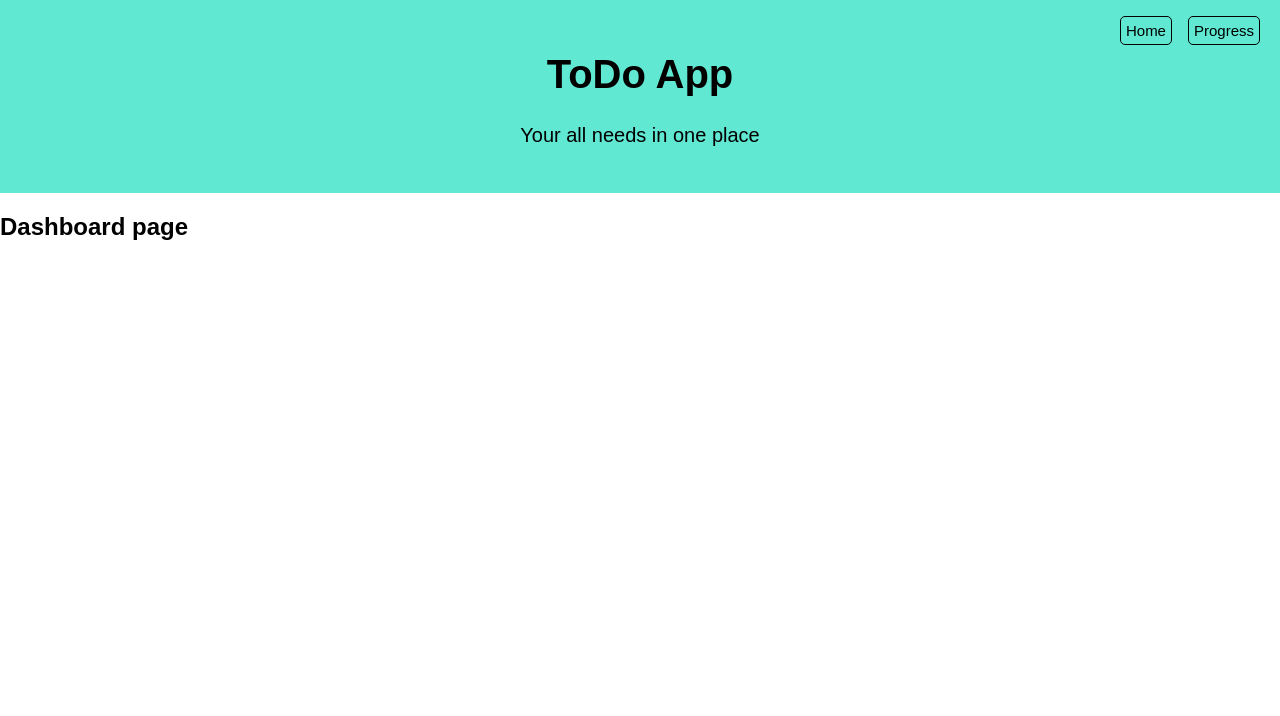
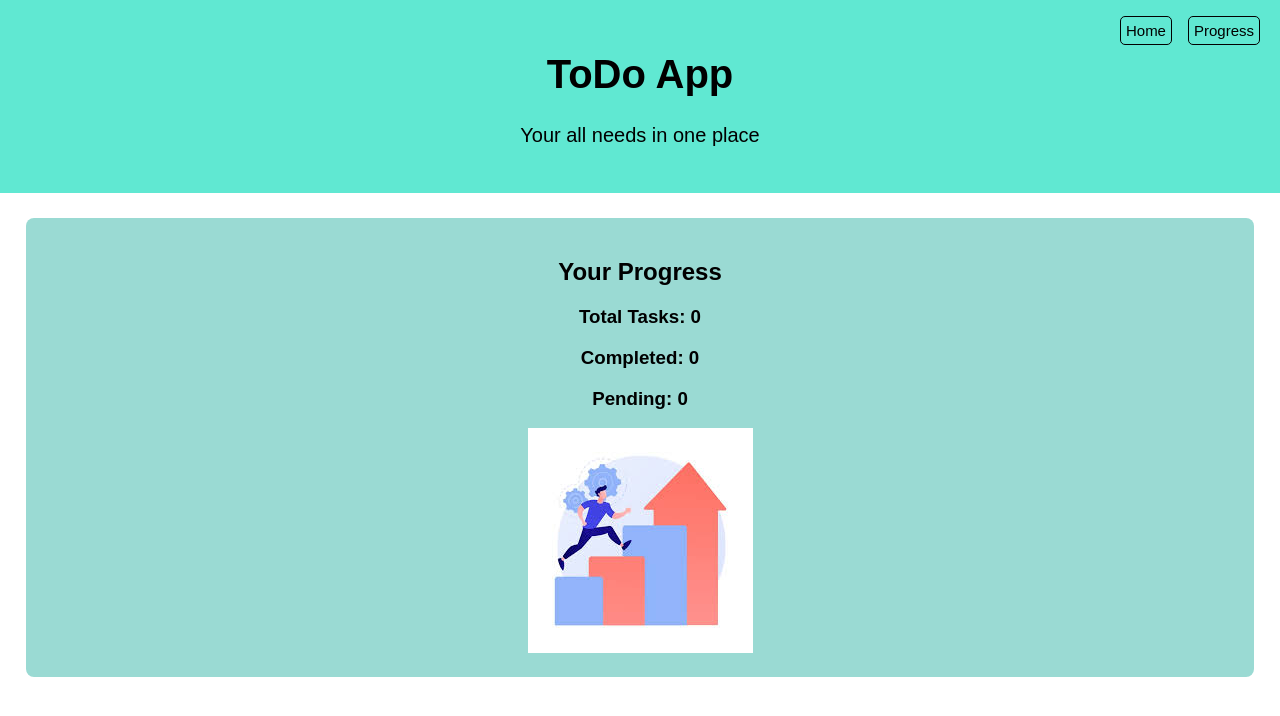
Before and after one commit to Mahashwe/react-project, a React (Create React App) app in the folder todo-app/: page /progress in a window 1280 px wide. Shown: the top 716 px of the page. Built offline with nearby package versions, Linux system fonts and the light colour scheme.

Commit message:
feat: integrate dashboard component and enhance task management with routing

```diff
--- a/todo-app/src/App.tsx
+++ b/todo-app/src/App.tsx
@@ -1,17 +1,32 @@
 import React from 'react';
 import './App.css';
+import Main from './Components/main';
+import Dashboard from './Components/dashboard';
 import { Routes, Route } from "react-router-dom";
 import Head from './Components/title';
-import Main from './Components/main';
+import { useState } from 'react';
+
+
+type Task = {
+  id: number;
+  title: string;
+  completed: boolean;
+};
 
 function App() {
+  const [tasks, setTasks] = useState<Task[]>([]);
   return (
     <>
       <Head />
-
       <Routes>
-        <Route path="/" element={<Main />} />
-        <Route path="/progress" element={<h2>Dashboard page</h2>} />
+        <Route
+          path="/"
+          element={<Main tasks={tasks} setTasks={setTasks} />}
+        />
+        <Route
+          path="/progress"
+          element={<Dashboard tasks={tasks} />}
+        />
       </Routes>
     </>
   );
--- /dev/null
+++ b/todo-app/src/Components/dashboard.tsx
@@ -0,0 +1,40 @@
+import React, { useEffect } from "react";
+import "./style.css"
+import download from "../assets/download.jpg"
+
+type Task = {
+    id: number;
+    title: string;
+    completed: boolean;
+};
+
+type DashboardProps = {
+    tasks: Task[];
+};
+
+const allDone = (tasks: Task[]) => {
+    const completed = tasks.filter(t => t.completed).length;
+
+    if (tasks.length > 0 && tasks.length === completed) {
+        alert("All tasks completed! Great job!");
+    }
+};
+
+const Dashboard = ({ tasks }: DashboardProps) => {
+    useEffect(() => {
+        allDone(tasks);
+    }, [tasks]);
+    return (
+        <div className="new">
+            <h2>Your Progress</h2>
+            <div>
+                <h3>Total Tasks: {tasks.length}</h3>
+                <h3>Completed: {tasks.filter(t => t.completed).length}</h3>
+                <h3>Pending: {tasks.filter(t => !t.completed).length}</h3>
+            </div>
+            <img src={download} alt="Progress" className="progressImg" />
+        </div>
+    );
+};
+
+export default Dashboard;
--- a/todo-app/src/Components/main.tsx
+++ b/todo-app/src/Components/main.tsx
@@ -1,4 +1,4 @@
-import { useState } from "react"
+import { useState } from "react";
 import "./style.css"
 
 type Task = {
@@ -7,34 +7,38 @@ type Task = {
     completed: boolean
 }
 
-function Main() {
-    const [tasks, setTasks] = useState<Task[]>([])
-    const [inputValue, setInputValue] = useState<string>("")
+type MainProps = {
+    tasks: Task[];
+    setTasks: React.Dispatch<React.SetStateAction<Task[]>>;
+}
+
+function Main({ tasks, setTasks }: MainProps) {
+    const [inputValue, setInputValue] = useState<string>("");
 
     const addTask = () => {
-        if (inputValue.trim() === "") return
+        if (inputValue.trim() === "") return;
 
         const newTask: Task = {
             id: Date.now(),
             title: inputValue,
             completed: false
-        }
+        };
 
-        setTasks([...tasks, newTask])
-        setInputValue("")
-    }
+        setTasks([...tasks, newTask]);
+        setInputValue("");
+    };
 
     const deleteTask = (id: number) => {
-        setTasks(tasks.filter(task => task.id !== id))
-    }
+        setTasks(tasks.filter(task => task.id !== id));
+    };
 
     const doneTask = (id: number) => {
         setTasks(tasks.map(task =>
             task.id === id ?
                 { ...task, completed: !task.completed } :
                 task
-        ))
-    }
+        ));
+    };
 
     return (
         <div>
@@ -62,7 +66,7 @@ function Main() {
                 ))}
             </div>
         </div>
-    )
+    );
 }
 
 export default Main
--- a/todo-app/src/Components/style.css
+++ b/todo-app/src/Components/style.css
@@ -95,3 +95,14 @@
     opacity: 0.6;
     background-color: rgb(87, 87, 83) transparent;
 }
+
+.new {
+    background-color: rgb(154, 218, 211);
+    padding: 20px;
+    border-radius: 8px;
+    margin-top: 2%;
+    margin-bottom: 2%;
+    margin-left: 2%;
+    margin-right: 2%;
+    text-align: center;
+}
```
Also changed, not shown: todo-app/src/assets/download.jpg (added).
